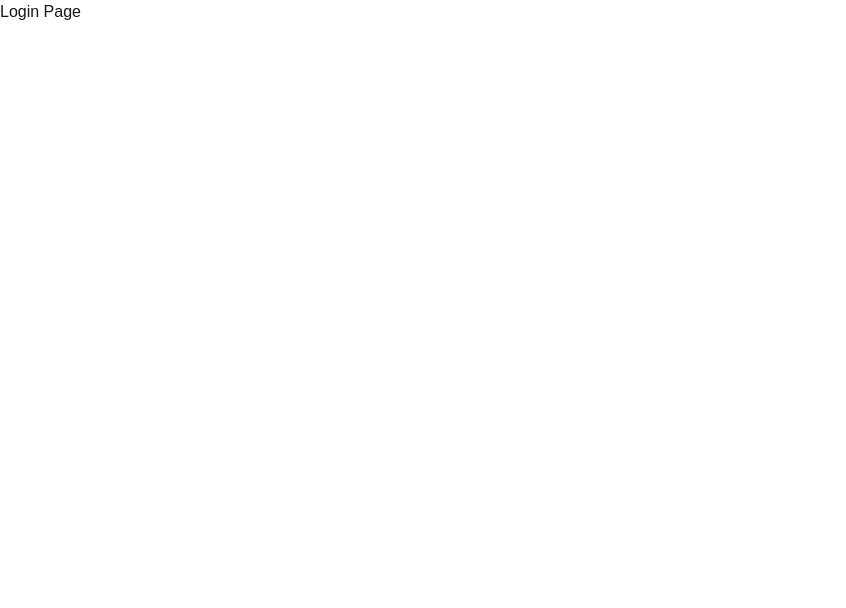
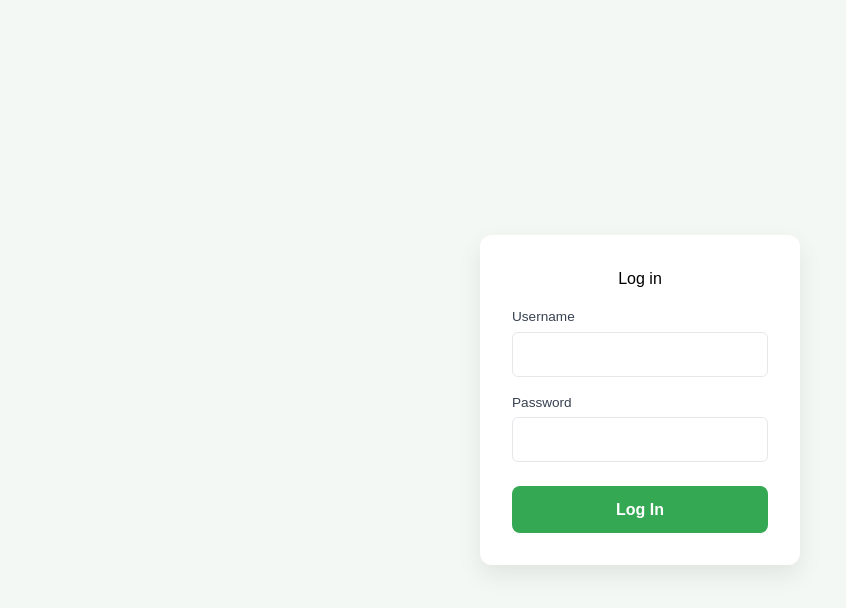
Before and after one commit to alecreates/HACKS2026, a Next.js app: page / in a window 1280 px wide. Shown: the top 608 px of the page, without its empty margins (0-846 px from the left). Built offline with nearby package versions, Linux system fonts and the light colour scheme.

Commit message:
added login frontend

```diff
--- a/app/login/login.module.css
+++ b/app/login/login.module.css
@@ -0,0 +1,51 @@
+.container {
+    min-height: 100vh;
+    display: flex;
+    align-items: center;
+    justify-content: center;
+    background: #f4f8f5;
+  }
+
+  .loginForm {
+    background: white;
+    padding: 2rem;
+    border-radius: 12px;
+    width: 320px;
+    display: flex;
+    flex-direction: column;
+    gap: 1rem;
+    box-shadow: 0 10px 25px rgba(0,0,0,0.08);
+  }
+
+  .field {
+    display: flex;
+    flex-direction: column;
+    gap: 0.25rem;
+  }
+
+  .field label {
+    font-size: 0.85rem;
+    color: #374151;
+  }
+
+  .field input {
+    padding: 0.6rem;
+    border-radius: 6px;
+    border: 1px solid #e5e7eb;
+  }
+
+  .button {
+    margin-top: 0.5rem;
+    padding: 0.7rem;
+    border-radius: 8px;
+    border: none;
+    background: #34a853;
+    color: white;
+    font-weight: 600;
+    cursor: pointer;
+  }
+
+  .header {
+    text-align: center;
+    color: black
+  }
--- a/app/login/login.tsx
+++ b/app/login/login.tsx
@@ -1,14 +1,49 @@
 "use client";
 
-import React from "react";
+import React, { useState } from "react";
 import styles from "./login.module.css";
 
-const Login = ({}) => {
+const Login = () => {
+
+  const [username, setUsername] = useState('');
+  const [password, setPassword] = useState('');
+
+  const handleSubmit = (event: React.FormEvent) => {
+    event.preventDefault();
+    console.log('Login submitted:', { username, password });
+  };
 
   return (
-    <div>
-      Login Page
+
+    <div className={styles.container}>
+
+      <form onSubmit={handleSubmit} className={styles.loginForm}>
+      <div className={styles.header}>Log in</div>
+        <div className={styles.field}>
+          <label htmlFor="username">Username</label>
+          <input
+            type="text"
+            id="username"
+            value={username}
+            onChange={(e) => setUsername(e.target.value)}
+            required
+          />
+        </div>
+
+        <div className={styles.field}>
+          <label htmlFor="password">Password</label>
+          <input
+            type="password"
+            id="password"
+            value={password}
+            onChange={(e) => setPassword(e.target.value)}
+            required
+          />
+        </div>
+        <button type="submit" className={styles.button}>Log In</button>
+      </form>
     </div>
+
   );
 };
 
```
